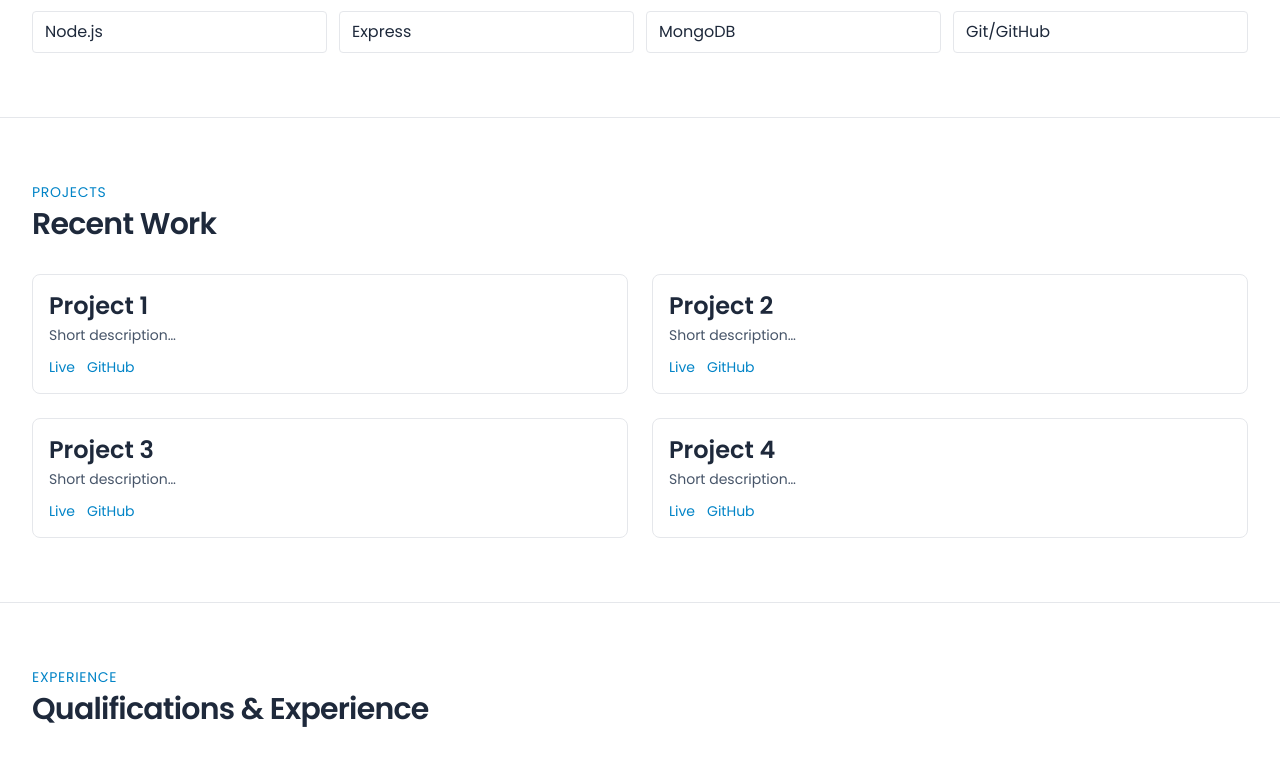
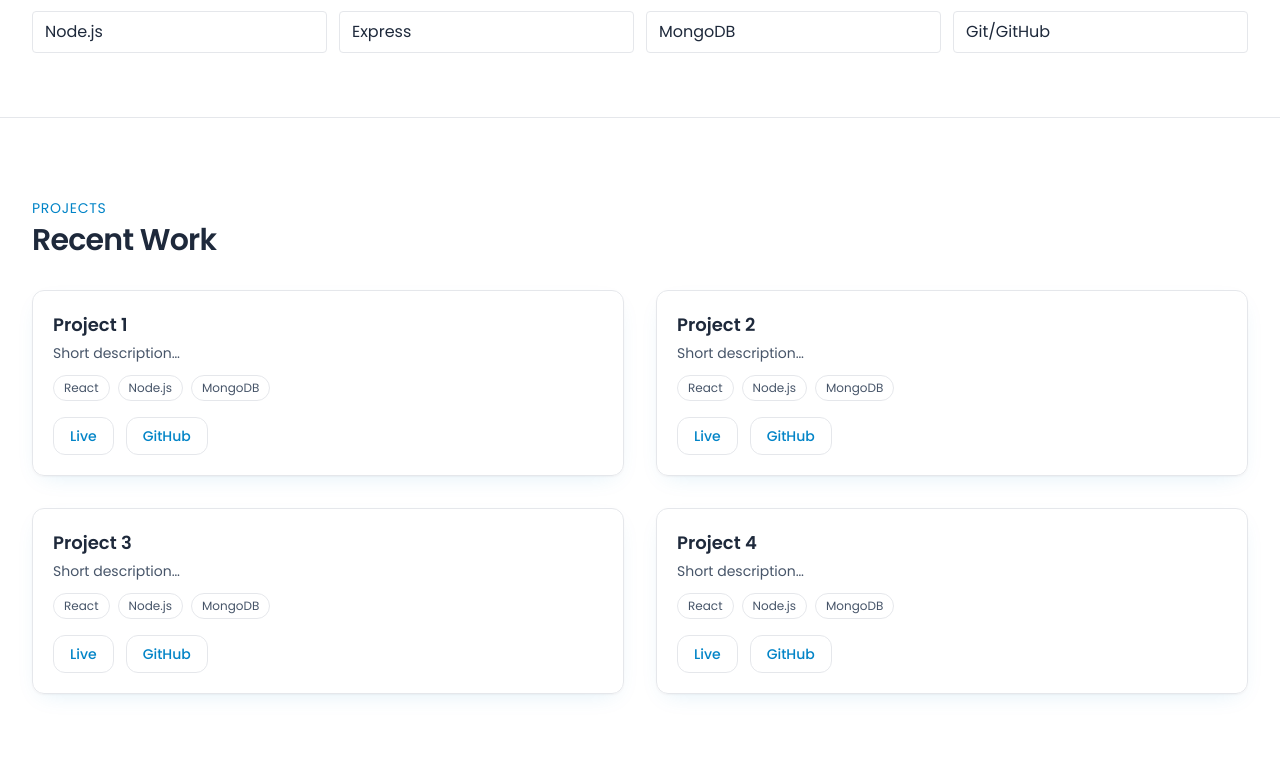
Before and after one commit to mr-faheem/faheem.portfolio, a React (Vite) app: page / in a window 1280 px wide. Shown: the part 998-1756 px from the top of the page. Built offline with nearby package versions, Linux system fonts and the light colour scheme.

Commit message:
polish(projects): premium card elevation, better grid/gutters, consistent buttons and chips

```diff
--- a/src/sections/Projects/index.jsx
+++ b/src/sections/Projects/index.jsx
@@ -1,19 +1,50 @@
 import React from "react";
+import SectionHeading from "../../components/common/SectionHeading.jsx";
 
-import SectionHeading from "../../components/common/SectionHeading.jsx";
 export default function Projects() {
+  const items = [
+    { id: 1, title: "Project 1", desc: "Short description…" },
+    { id: 2, title: "Project 2", desc: "Short description…" },
+    { id: 3, title: "Project 3", desc: "Short description…" },
+    { id: 4, title: "Project 4", desc: "Short description…" },
+  ];
+
   return (
-    <section id="projects" className="py-16 border-t">
+    <section id="projects" className="py-16 md:py-20 border-t">
       <div className="container">
         <SectionHeading id="projects" eyebrow="PROJECTS" title="Recent Work" />
-        <div className="grid md:grid-cols-2 gap-6">
-          {[1,2,3,4].map((i)=>(
-            <article key={i} className="rounded-lg border p-4">
-              <h3 className="font-semibold">Project {i}</h3>
-              <p className="mt-1 text-sm text-slate-600">Short description…</p>
-              <div className="mt-3 flex gap-3">
-                <a className="text-sm" href="#">Live</a>
-                <a className="text-sm" href="#">GitHub</a>
+
+        <div className="grid grid-cols-1 sm:grid-cols-2 gap-6 md:gap-8">
+          {items.map((p) => (
+            <article
+              key={p.id}
+              className="card card-hover card-elev p-5 transition will-change-transform"
+            >
+              <h3 className="font-semibold text-lg">{p.title}</h3>
+              <p className="mt-1 text-sm text-slate-600">{p.desc}</p>
+
+              {/* chips (optional – look pro) */}
+              <ul className="mt-3 flex flex-wrap gap-2 text-xs text-slate-600">
+                <li className="px-2.5 py-1 rounded-full border">React</li>
+                <li className="px-2.5 py-1 rounded-full border">Node.js</li>
+                <li className="px-2.5 py-1 rounded-full border">MongoDB</li>
+              </ul>
+
+              <div className="mt-4 flex flex-wrap gap-3">
+                <a
+                  href="#"
+                  className="btn btn-outline"
+                  aria-label={`${p.title} live demo`}
+                >
+                  Live
+                </a>
+                <a
+                  href="#"
+                  className="btn btn-outline"
+                  aria-label={`${p.title} GitHub repository`}
+                >
+                  GitHub
+                </a>
               </div>
             </article>
           ))}
```
